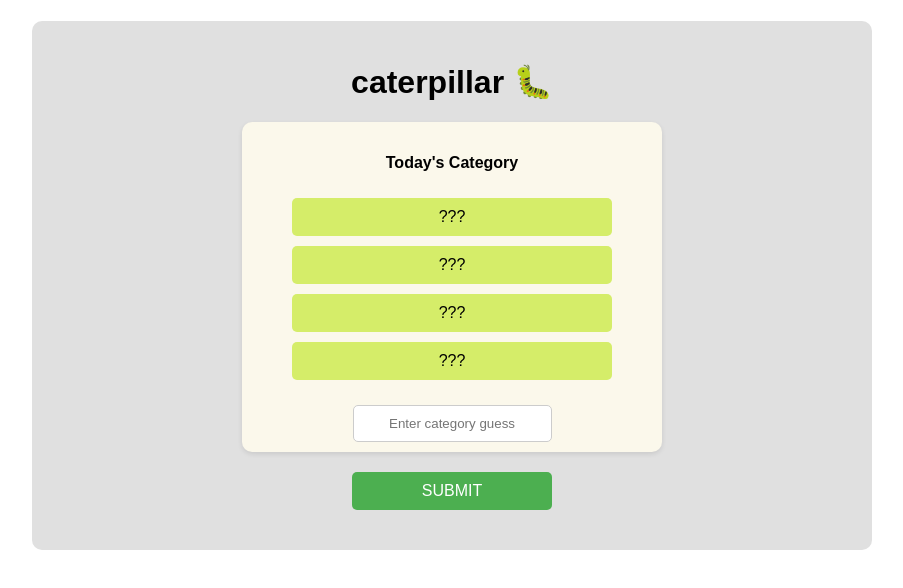
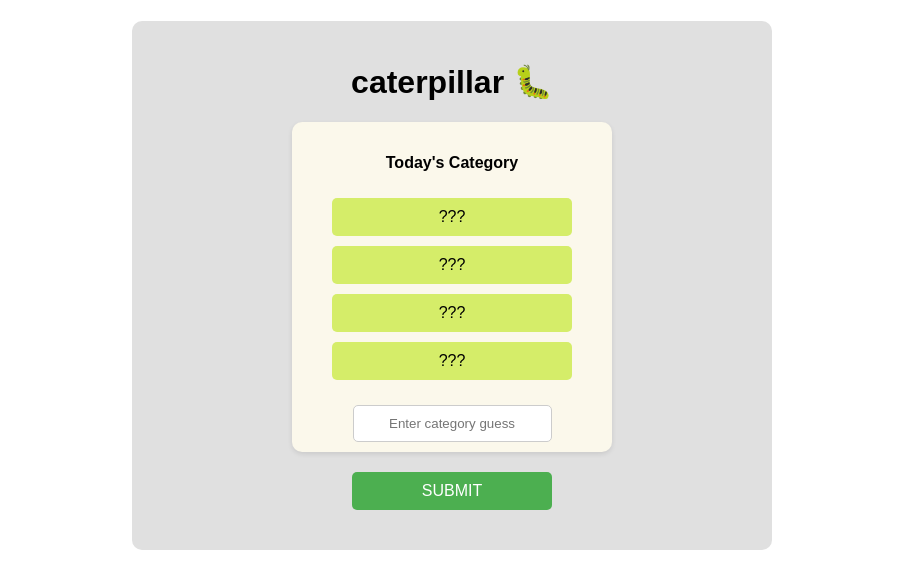
Before and after one commit to aschneidman28/caterpillar-game-react, a React (Create React App) app: page / in a window 1280 px wide. Shown: the top 588 px of the page, without its empty margins (188-1091 px from the left). Built offline with nearby package versions, Linux system fonts and the light colour scheme.

Commit message:
Update App.css

```diff
--- a/src/App.css
+++ b/src/App.css
@@ -2,7 +2,7 @@
 /* Main container styles */
 #caterpillar-game-container {
   font-family: "Source Sans Pro", sans-serif;
-  max-width: 800px;
+  max-width: 600px;
   margin: 0 auto;
   padding: 20px;
   text-align: center;
@@ -20,7 +20,7 @@
 /* Category card styles */
 .category {
   width: 100%;
-  max-width: 400px;
+  max-width: 300px;
   margin: 0 auto;
   background-color: #FBF8EB;
   border-radius: 10px;
```
